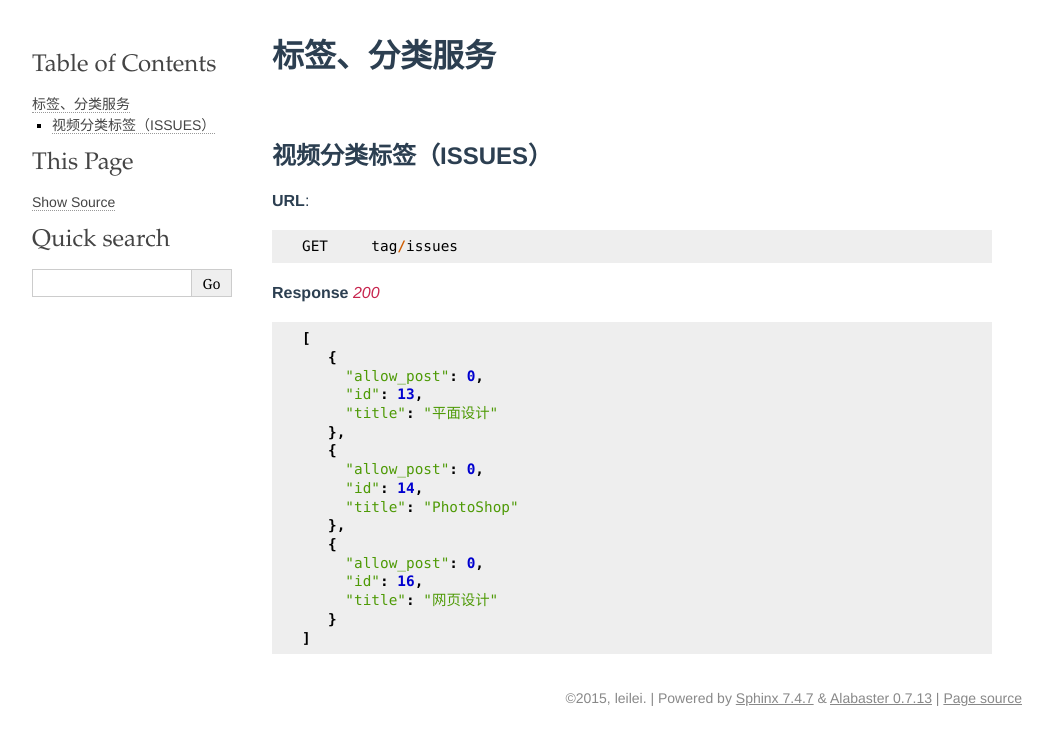
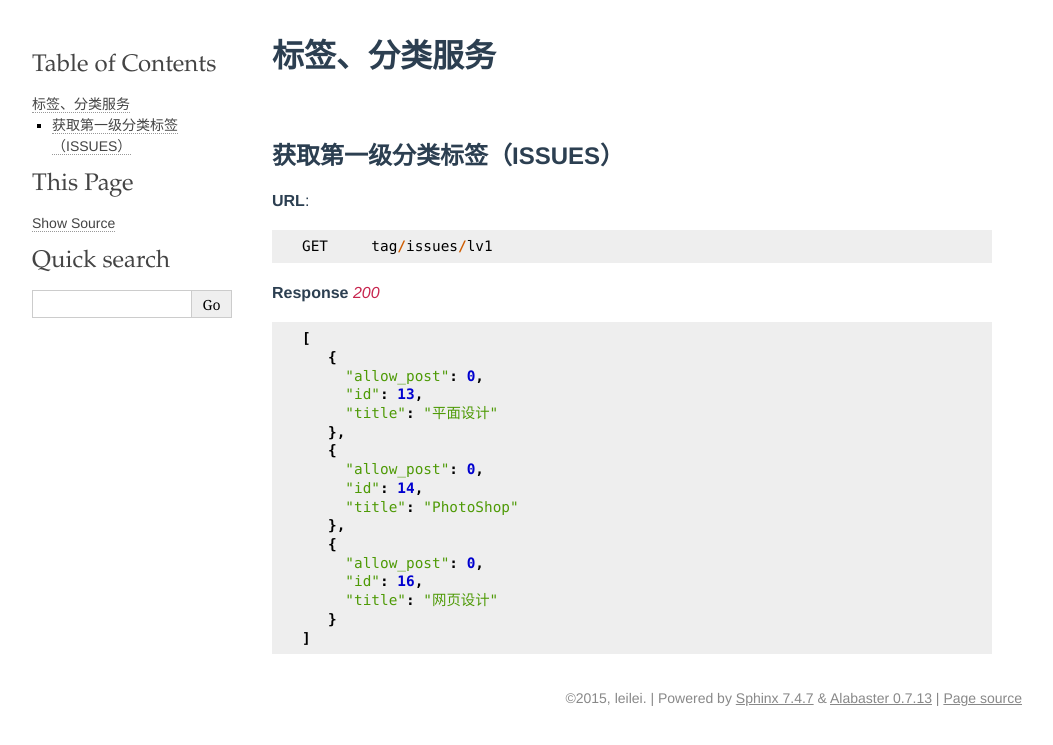
Before and after one commit to clownmelody/hisihi_api, a Sphinx documentation site: the page built from docs/tag.rst, in a window 1280 px wide. Shown: the top 745 px of the page, without its empty margins (118-1171 px from the left). Built offline with Sphinx 7.4.7, drawn with Linux system fonts in a browser that asks for light colours.

Commit message:
调整tag/issues接口为tag/issues/lv1

```diff
--- a/docs/tag.rst
+++ b/docs/tag.rst
@@ -3,11 +3,11 @@
 标签、分类服务
 ==========
 
-视频分类标签（ISSUES）
+获取第一级分类标签（ISSUES）
 ~~~~~~~~~~~~~~~
 **URL**::
 
-    GET     tag/issues
+    GET     tag/issues/lv1
 
 
 **Response** `200` ::
```
Also changed, not shown: 1 other file.
